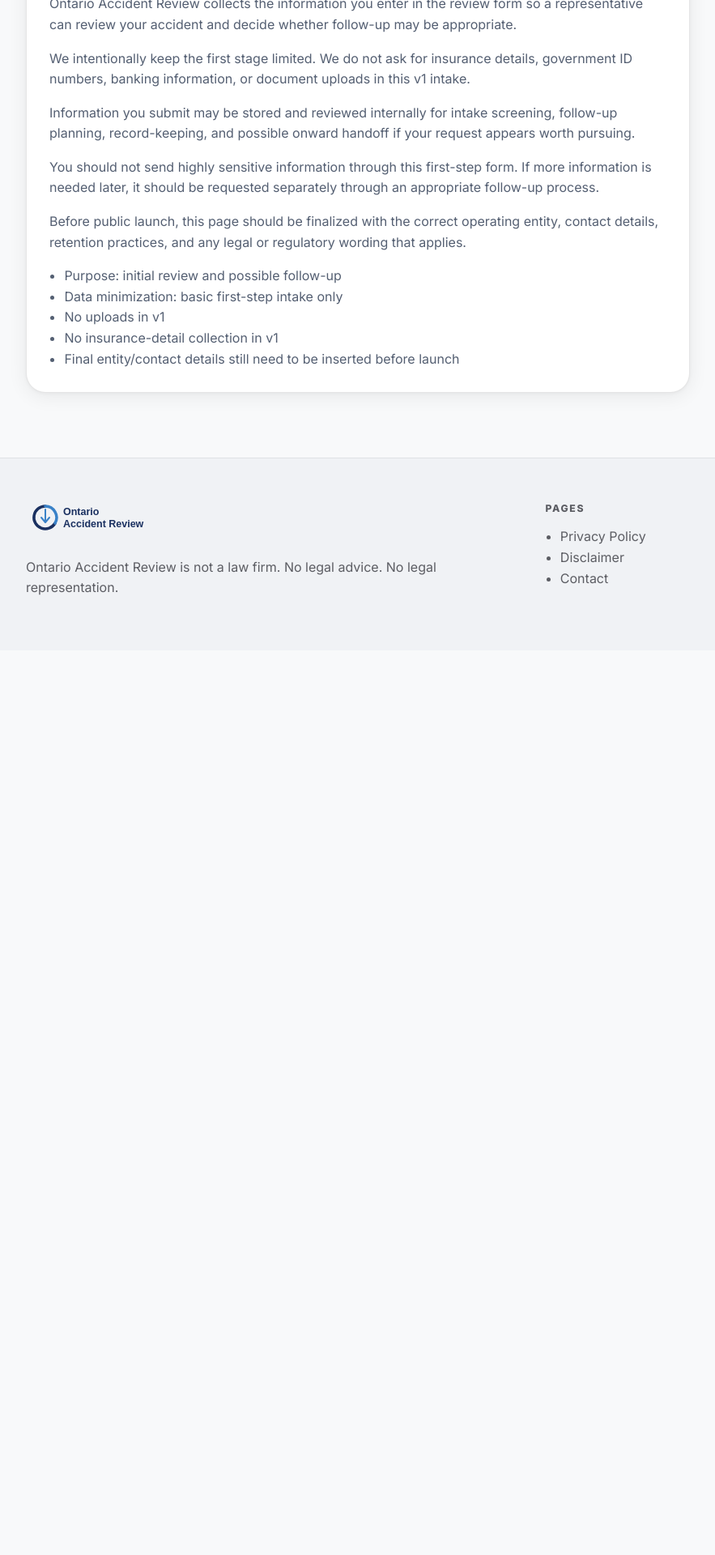
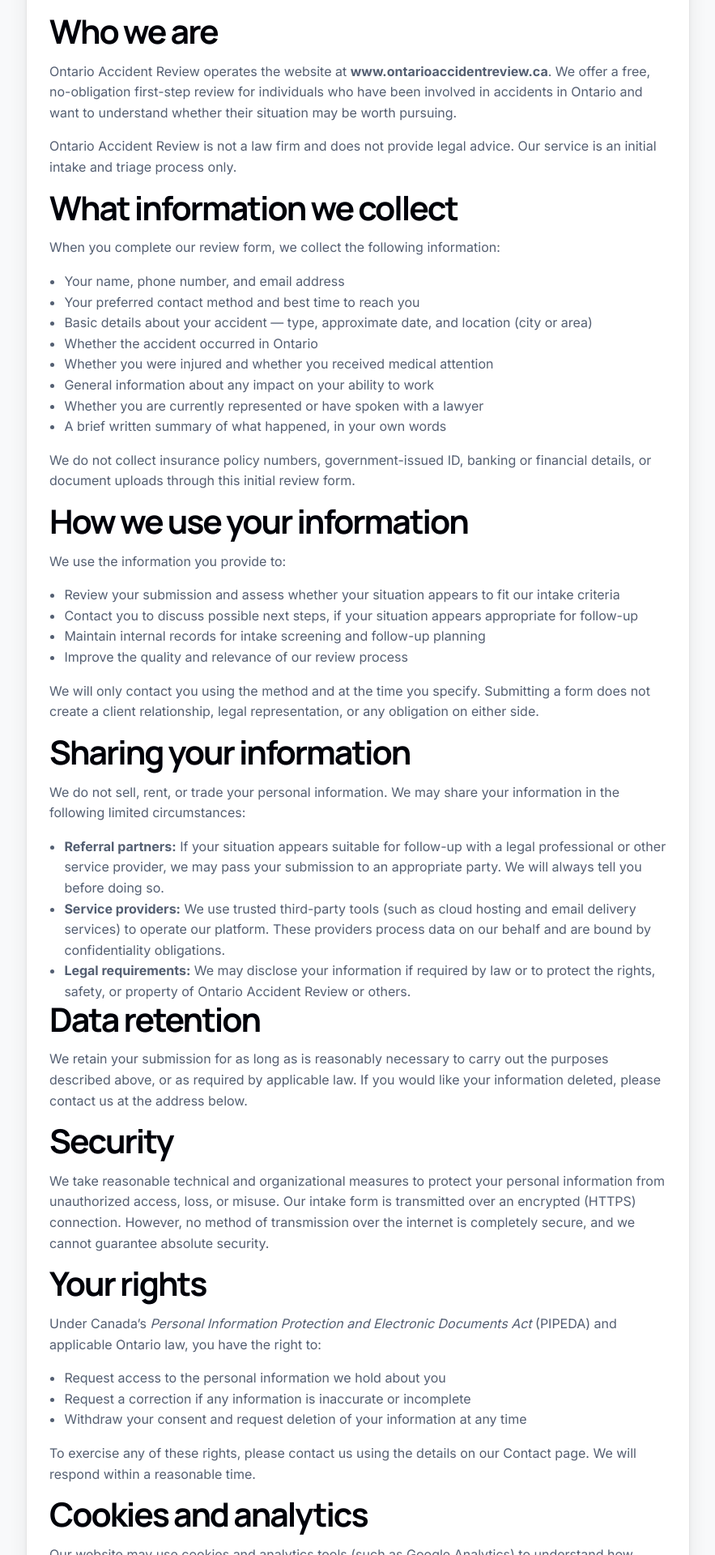
Before and after one commit to jyoung905/OARreal, a Next.js app: page /privacy in a window 1280 px wide. Shown: the part 680-2600 px from the top of the page at 81% size, without its empty margins (28-911 px from the left). Before the commit the page ends 1483 px from the top, so only its background shows below. Built offline with nearby package versions, Linux system fonts and the light colour scheme.

Commit message:
Add complete PIPEDA-compliant privacy policy

```diff
--- a/app/privacy/page.js
+++ b/app/privacy/page.js
@@ -3,7 +3,7 @@ import { SiteFooter } from '@/components/SiteFooter';
 
 export const metadata = {
   title: 'Privacy Policy',
-  description: 'How Ontario Accident Review handles basic intake information in this launch version.'
+  description: 'How Ontario Accident Review collects, uses, and protects your personal information.'
 };
 
 export default function PrivacyPage() {
@@ -12,20 +12,76 @@ export default function PrivacyPage() {
       <ContentPage
         eyebrow="Privacy Policy"
         title="How Ontario Accident Review handles your information"
-        intro="This page explains the basic privacy approach for this initial review form. It should be updated with final business contact details before public launch."
+        intro="This Privacy Policy explains how Ontario Accident Review collects, uses, and protects the personal information you provide through our review form. By submitting the form, you consent to the practices described below."
       >
-        <p>Ontario Accident Review collects the information you enter in the review form so a representative can review your accident and decide whether follow-up may be appropriate.</p>
-        <p>We intentionally keep the first stage limited. We do not ask for insurance details, government ID numbers, banking information, or document uploads in this v1 intake.</p>
-        <p>Information you submit may be stored and reviewed internally for intake screening, follow-up planning, record-keeping, and possible onward handoff if your request appears worth pursuing.</p>
-        <p>You should not send highly sensitive information through this first-step form. If more information is needed later, it should be requested separately through an appropriate follow-up process.</p>
-        <p>Before public launch, this page should be finalized with the correct operating entity, contact details, retention practices, and any legal or regulatory wording that applies.</p>
+        <h2>Who we are</h2>
+        <p>Ontario Accident Review operates the website at <strong>www.ontarioaccidentreview.ca</strong>. We offer a free, no-obligation first-step review for individuals who have been involved in accidents in Ontario and want to understand whether their situation may be worth pursuing.</p>
+        <p>Ontario Accident Review is not a law firm and does not provide legal advice. Our service is an initial intake and triage process only.</p>
+
+        <h2>What information we collect</h2>
+        <p>When you complete our review form, we collect the following information:</p>
         <ul>
-          <li>Purpose: initial review and possible follow-up</li>
-          <li>Data minimization: basic first-step intake only</li>
-          <li>No uploads in v1</li>
-          <li>No insurance-detail collection in v1</li>
-          <li>Final entity/contact details still need to be inserted before launch</li>
+          <li>Your name, phone number, and email address</li>
+          <li>Your preferred contact method and best time to reach you</li>
+          <li>Basic details about your accident — type, approximate date, and location (city or area)</li>
+          <li>Whether the accident occurred in Ontario</li>
+          <li>Whether you were injured and whether you received medical attention</li>
+          <li>General information about any impact on your ability to work</li>
+          <li>Whether you are currently represented or have spoken with a lawyer</li>
+          <li>A brief written summary of what happened, in your own words</li>
         </ul>
+        <p>We do not collect insurance policy numbers, government-issued ID, banking or financial details, or document uploads through this initial review form.</p>
+
+        <h2>How we use your information</h2>
+        <p>We use the information you provide to:</p>
+        <ul>
+          <li>Review your submission and assess whether your situation appears to fit our intake criteria</li>
+          <li>Contact you to discuss possible next steps, if your situation appears appropriate for follow-up</li>
+          <li>Maintain internal records for intake screening and follow-up planning</li>
+          <li>Improve the quality and relevance of our review process</li>
+        </ul>
+        <p>We will only contact you using the method and at the time you specify. Submitting a form does not create a client relationship, legal representation, or any obligation on either side.</p>
+
+        <h2>Sharing your information</h2>
+        <p>We do not sell, rent, or trade your personal information. We may share your information in the following limited circumstances:</p>
+        <ul>
+          <li><strong>Referral partners:</strong> If your situation appears suitable for follow-up with a legal professional or other service provider, we may pass your submission to an appropriate party. We will always tell you before doing so.</li>
+          <li><strong>Service providers:</strong> We use trusted third-party tools (such as cloud hosting and email delivery services) to operate our platform. These providers process data on our behalf and are bound by confidentiality obligations.</li>
+          <li><strong>Legal requirements:</strong> We may disclose your information if required by law or to protect the rights, safety, or property of Ontario Accident Review or others.</li>
+        </ul>
+
+        <h2>Data retention</h2>
+        <p>We retain your submission for as long as is reasonably necessary to carry out the purposes described above, or as required by applicable law. If you would like your information deleted, please contact us at the address below.</p>
+
+        <h2>Security</h2>
+        <p>We take reasonable technical and organizational measures to protect your personal information from unauthorized access, loss, or misuse. Our intake form is transmitted over an encrypted (HTTPS) connection. However, no method of transmission over the internet is completely secure, and we cannot guarantee absolute security.</p>
+
+        <h2>Your rights</h2>
+        <p>Under Canada’s <em>Personal Information Protection and Electronic Documents Act</em> (PIPEDA) and applicable Ontario law, you have the right to:</p>
+        <ul>
+          <li>Request access to the personal information we hold about you</li>
+          <li>Request a correction if any information is inaccurate or incomplete</li>
+          <li>Withdraw your consent and request deletion of your information at any time</li>
+        </ul>
+        <p>To exercise any of these rights, please contact us using the details on our <a href="/contact">Contact page</a>. We will respond within a reasonable time.</p>
+
+        <h2>Cookies and analytics</h2>
+        <p>Our website may use cookies and analytics tools (such as Google Analytics) to understand how visitors use our site. This data is aggregated and does not identify you personally. You can disable cookies in your browser settings at any time.</p>
+
+        <h2>Links to other websites</h2>
+        <p>Our site may contain links to external websites. We are not responsible for the privacy practices of those sites and encourage you to review their policies separately.</p>
+
+        <h2>Changes to this policy</h2>
+        <p>We may update this Privacy Policy from time to time. When we do, we will revise the date at the bottom of this page. Continued use of our site after any changes constitutes your acceptance of the updated policy.</p>
+
+        <h2>Contact us</h2>
+        <p>If you have questions or concerns about this Privacy Policy or how your information is handled, please contact us:</p>
+        <ul>
+          <li>Website: <a href="/contact">www.ontarioaccidentreview.ca/contact</a></li>
+          <li>Email: <a href="mailto:privacy@ontarioaccidentreview.ca">privacy@ontarioaccidentreview.ca</a></li>
+        </ul>
+
+        <p style={{ marginTop: '2rem', fontSize: '0.85em', color: '#6b7280' }}>Last updated: March 2026</p>
       </ContentPage>
       <SiteFooter />
     </>
```
